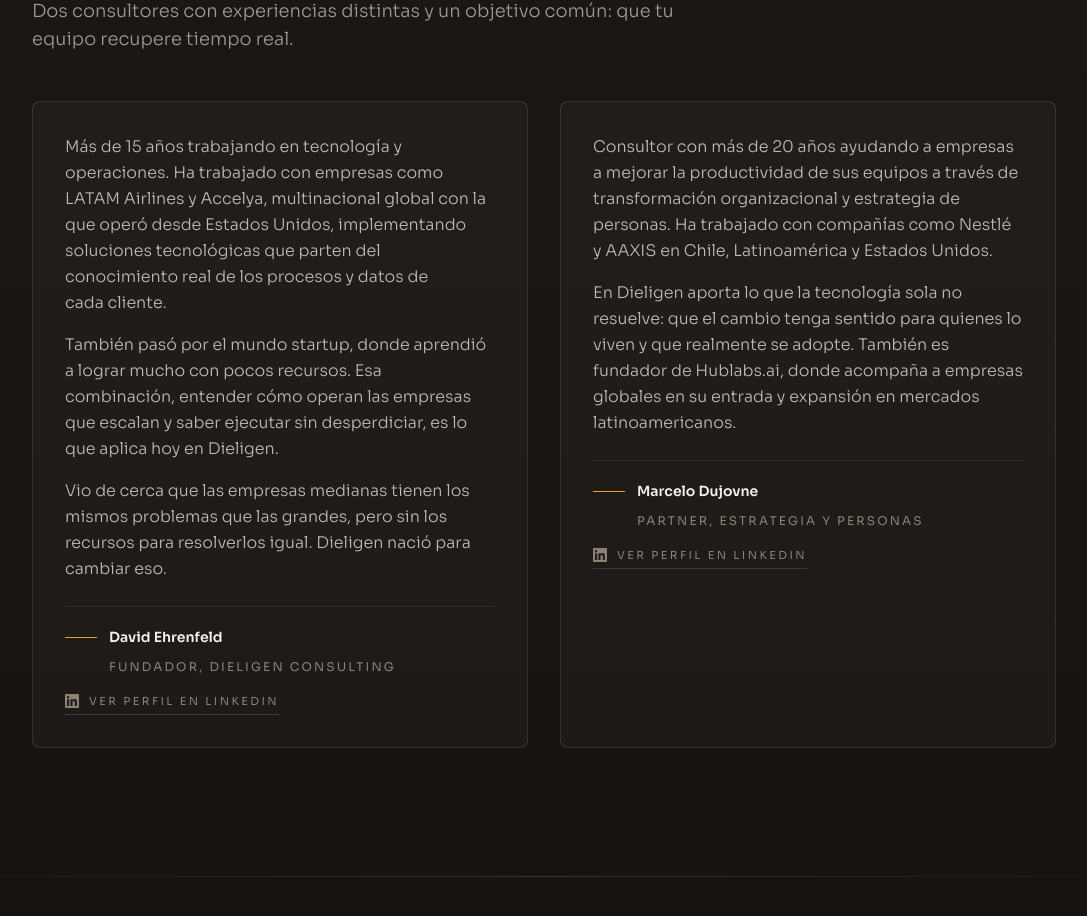
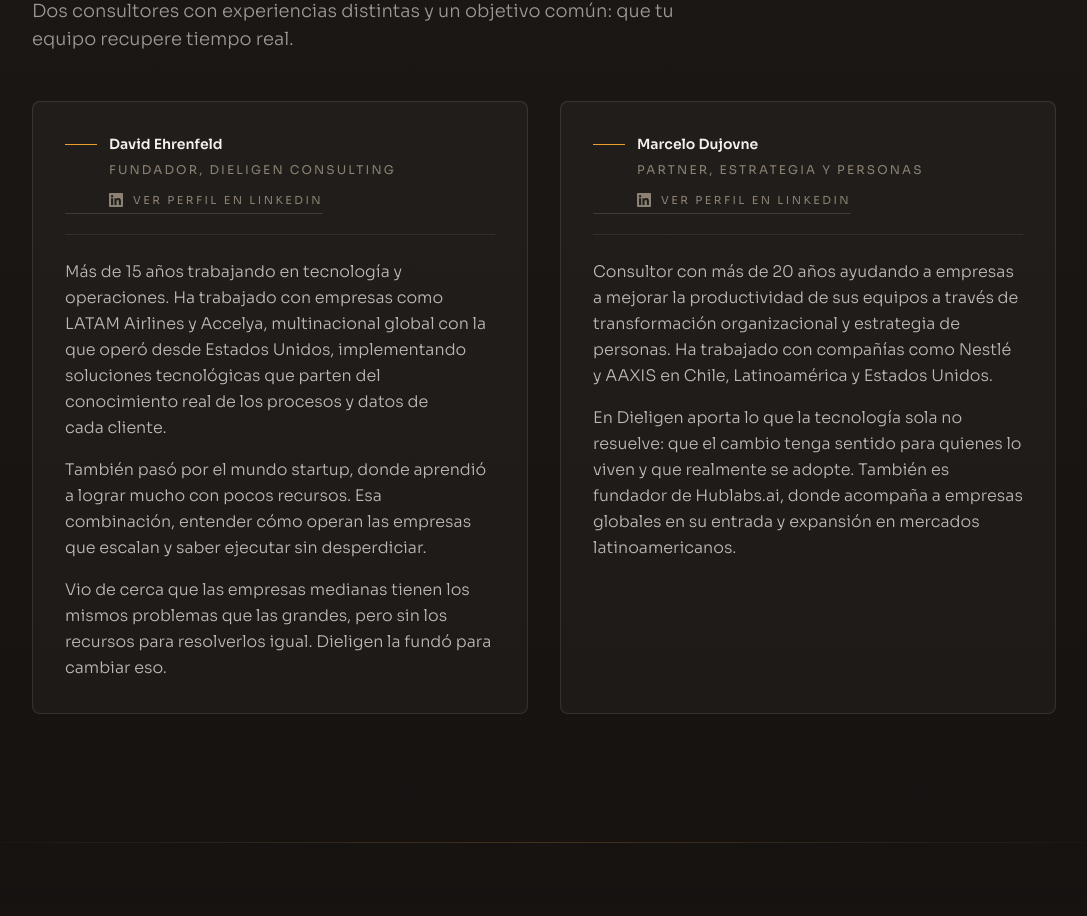
Before and after one commit to DaveEhrenfeld/dieligen_consulting, a React (Vite) app: page / in a window 1280 px wide. Shown: the part 5215-6131 px from the top of the page, without its empty margins (96-1183 px from the left). Built offline with nearby package versions, Linux system fonts and the light colour scheme.

Commit message:
Move name/role/LinkedIn to top of team cards, fix bio copy
Co-Authored-By: Claude Sonnet 4.6 <noreply@anthropic.com>

```diff
--- a/src/components/AboutSection.tsx
+++ b/src/components/AboutSection.tsx
@@ -5,8 +5,8 @@ const team = [
     linkedin: 'https://www.linkedin.com/in/dehrenfeld/',
     bio: [
       'Más de 15 años trabajando en tecnología y operaciones. Ha trabajado con empresas como LATAM Airlines y Accelya, multinacional global con la que operó desde Estados Unidos, implementando soluciones tecnológicas que parten del conocimiento real de los procesos y datos de cada cliente.',
-      'También pasó por el mundo startup, donde aprendió a lograr mucho con pocos recursos. Esa combinación, entender cómo operan las empresas que escalan y saber ejecutar sin desperdiciar, es lo que aplica hoy en Dieligen.',
-      'Vio de cerca que las empresas medianas tienen los mismos problemas que las grandes, pero sin los recursos para resolverlos igual. Dieligen nació para cambiar eso.',
+      'También pasó por el mundo startup, donde aprendió a lograr mucho con pocos recursos. Esa combinación, entender cómo operan las empresas que escalan y saber ejecutar sin desperdiciar.',
+      'Vio de cerca que las empresas medianas tienen los mismos problemas que las grandes, pero sin los recursos para resolverlos igual. Dieligen la fundó para cambiar eso.',
     ],
   },
   {
@@ -57,31 +57,31 @@ export function AboutSection() {
               key={person.name}
               className="reveal rounded-lg p-7 md:p-8 border border-white/10 bg-white/[0.03]"
             >
-              <div className="space-y-4 mb-6">
-                {person.bio.map((p, i) => (
-                  <p key={i} className="text-foreground/75 font-light leading-relaxed text-pretty">
-                    {p}
-                  </p>
-                ))}
-              </div>
-
-              <div className="pt-5 border-t border-white/8">
-                <div className="flex items-center gap-3 mb-3">
+              <div className="pb-5 mb-6 border-b border-white/8">
+                <div className="flex items-center gap-3 mb-2">
                   <div className="w-8 h-px bg-primary" />
                   <p className="text-foreground font-semibold text-sm">{person.name}</p>
                 </div>
-                <p className="text-muted-foreground text-xs uppercase tracking-[0.18em] mb-4 pl-11">
+                <p className="text-muted-foreground text-xs uppercase tracking-[0.18em] mb-3 pl-11">
                   {person.role}
                 </p>
                 <a
                   href={person.linkedin}
                   target="_blank"
                   rel="noopener noreferrer"
-                  className="inline-flex items-center gap-2.5 text-[11px] uppercase tracking-[0.22em] text-muted-foreground hover:text-primary transition-colors border-b border-muted-foreground/30 hover:border-primary pb-1"
+                  className="pl-11 inline-flex items-center gap-2.5 text-[11px] uppercase tracking-[0.22em] text-muted-foreground hover:text-primary transition-colors border-b border-muted-foreground/30 hover:border-primary pb-1"
                 >
                   <LinkedInIcon />
                   Ver perfil en LinkedIn
                 </a>
+              </div>
+
+              <div className="space-y-4">
+                {person.bio.map((p, i) => (
+                  <p key={i} className="text-foreground/75 font-light leading-relaxed text-pretty">
+                    {p}
+                  </p>
+                ))}
               </div>
             </div>
           ))}
```
